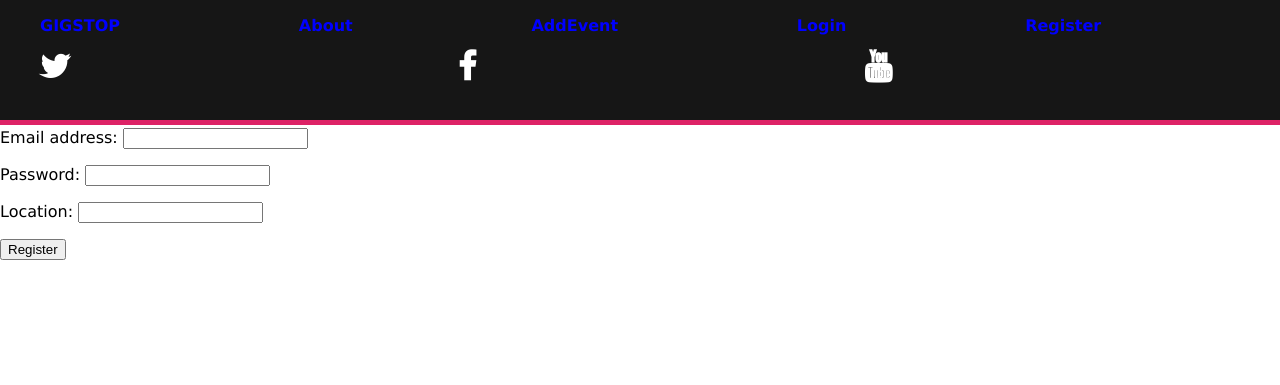
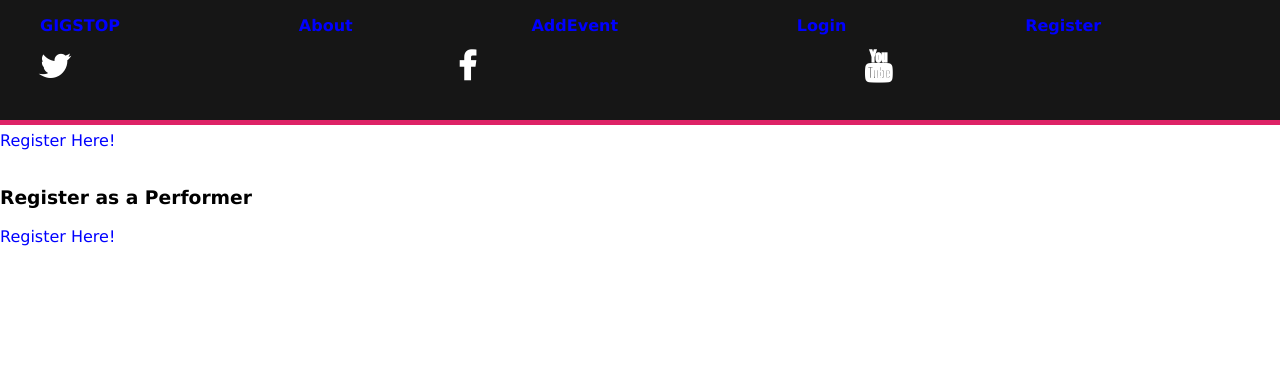
Before and after one commit to Tyrannican/AlphaDragon, a Django app: page /app/register/ in a window 1280 px wide. Shown: the top 385 px of the page. Run offline with Django 3.2, Linux system fonts and the light colour scheme; some libraries are stand-ins or nearby versions.

Commit message:
Attempting user performer registration

```diff
--- a/Gigstop/app/forms.py
+++ b/Gigstop/app/forms.py
@@ -38,3 +38,16 @@ class NewEventTicketsForm(forms.ModelForm):
     class Meta:
     	model = Ticket
     	fields = ('price','event', 'sold')
+
+
+class PerformerForm:
+    password = forms.CharField(widget=forms.PasswordInput())
+
+    class Meta:
+        model = User
+        fields = ('username', 'email', 'password')
+
+class PerformerProfileForm:
+    class Meta:
+        model = Performer
+        fields = ('paypal', 'media', 'genre')
--- a/Gigstop/app/urls.py
+++ b/Gigstop/app/urls.py
@@ -7,5 +7,7 @@ urlpatterns = patterns('',
 	url(r'^login/$', views.user_login, name='login'),
 	url(r'^logout/$', views.user_logout, name='logout'),
 	url(r'^register/$', views.register, name='register'),
+	url(r'^user_registration/$', views.user_reg, name='user_registration'),
+	url(r'^performer_registration/$', views.performer_reg, name='performer_registration'),
 	url(r'^add_event/$', views.add_event, name='add_event'),
 	)
--- a/Gigstop/app/views.py
+++ b/Gigstop/app/views.py
@@ -2,7 +2,7 @@ from django.http import HttpResponse, HttpResponseRedirect
 from django.shortcuts import render
 from django.contrib.auth import authenticate, login, logout
 from django.contrib.auth.decorators import login_required
-from app.forms import UserForm, UserProfileForm, NewEventForm, NewEventTicketsForm
+from app.forms import UserForm, UserProfileForm, NewEventForm, NewEventTicketsForm, PerformerForm, PerformerProfileForm
 from app.models import Performer, Event, Rating, Venue, Ticket, User, Like
 
 def index(request):
@@ -40,8 +40,11 @@ def user_logout(request):
 
 
 def register(request):
+    return render(request, 'Gigstop/register.html', {})
 
-    # A boolean value for telling the template whether the registration was successful.
+
+def user_reg(request):
+     # A boolean value for telling the template whether the registration was successful.
     # Set to False initially. Code changes value to True when registration succeeds.
     registered = False
 
@@ -85,10 +88,37 @@ def register(request):
 
     # Render the template depending on the context.
     return render(request,
-            'Gigstop/register.html',
+            'Gigstop/user_registration.html',
             {'user_form': user_form, 'profile_form': profile_form, 'registered': registered} )
 
 
+def performer_reg(request):
+    registered = False
+
+    if request.method == 'POST':
+        performer_form = PerformerForm(data=request.POST)
+        profile_form = PerformerProfileForm(data=request.POST)
+
+        if performer_form.is_valid() and profile_form.is_valid():
+            performer = performer_form.save()
+
+            performer.set_password(performer.password)
+            performer.save()
+
+            profile = profile_form.save(commit=False)
+            profile.performer = performer
+            registered = True
+
+        else:
+            print performer_form.errors, profile_form.errors
+
+    else:
+        performer_form = PerformerForm()
+        profile_form = PerformerProfileForm()
+
+    return render(request,
+        'Gigstop/performer_registration.html',
+        {'performer_form': performer_form, 'profile_form': profile_form, 'registered': registered})
 
 
 def add_event(request):
--- a/Gigstop/templates/Gigstop/register.html
+++ b/Gigstop/templates/Gigstop/register.html
@@ -1,26 +1,13 @@
 {% extends 'Gigstop/base.html' %}
 
+{% block title %}Register with Gigstop{% endblock %}
+
 {% block body_block %}
-        <h1>Register with GigSpot</h1>
-
-        {% if registered %}
-         <strong>thank you for registering!</strong>
-        <a href="/app/">Return to the homepage.</a><br />
-        {% else %}
-
-        <form id="user_form" method="post" action="/app/register/"
-                enctype="multipart/form-data">
-
-            {% csrf_token %}
-
-            <!-- Display each form. The as_p method wraps each element in a paragraph
-                 (<p>) element. This ensures each element appears on a new line,
-                 making everything look neater. -->
-            {{ user_form.as_p }}
-            {{ profile_form.as_p }}
-
-            <!-- Provide a button to click to submit the form. -->
-            <input type="submit" name="submit" value="Register" />
-        </form>
-        {% endif %}
+       <h1>Register with Gigstop</h1>
+       <h3>Register as a User</h3>
+       <a href="{% url 'user_registration' %}" id="user_reg">Register Here!</a>
+       <br/>
+       <br/>
+       <h3> Register as a Performer</h3>
+       <a href="{% url 'performer_registration' %}" id="performer_reg">Register Here!</a>
 {% endblock %}
```
Also changed, not shown: Gigstop/templates/Gigstop/performer_registration.html (added, +26 -0 lines), Gigstop/templates/Gigstop/user_registration.html (added, +26 -0 lines).
